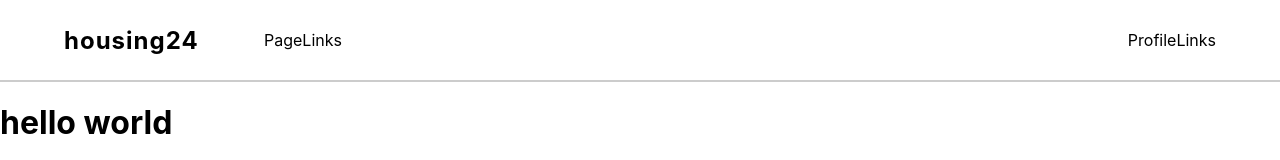
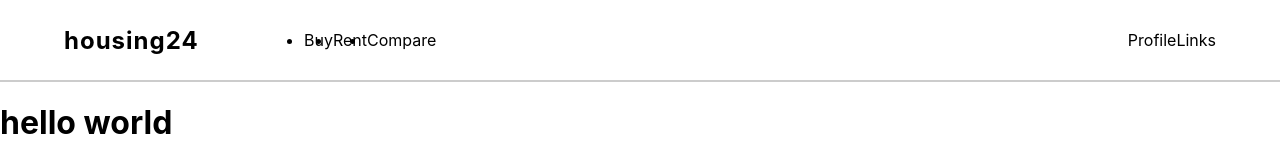
Before and after one commit to Jon-Felipe/Housing24, a React (Create React App) app: page / in a window 1280 px wide. Shown: the top 160 px of the page. Built offline with nearby package versions, Linux system fonts and the light colour scheme; the HTML template or start-up script is replaced by a standard one.

Commit message:
Added page navigation links

```diff
--- a/src/components/header/PageLinks.jsx
+++ b/src/components/header/PageLinks.jsx
@@ -1,7 +1,22 @@
 import React from 'react';
+import styled from 'styled-components';
+
+// links
+import { pageLinks } from '../../utils/constants';
 
 const PageLinks = () => {
-  return <div>PageLinks</div>;
+  return (
+    <PageLinksWrapper>
+      {pageLinks.map((link) => {
+        return <li key={link.id}>{link.text}</li>;
+      })}
+    </PageLinksWrapper>
+  );
 };
 
 export default PageLinks;
+
+const PageLinksWrapper = styled.ul`
+  display: flex;
+  align-items: center;
+`;
```
